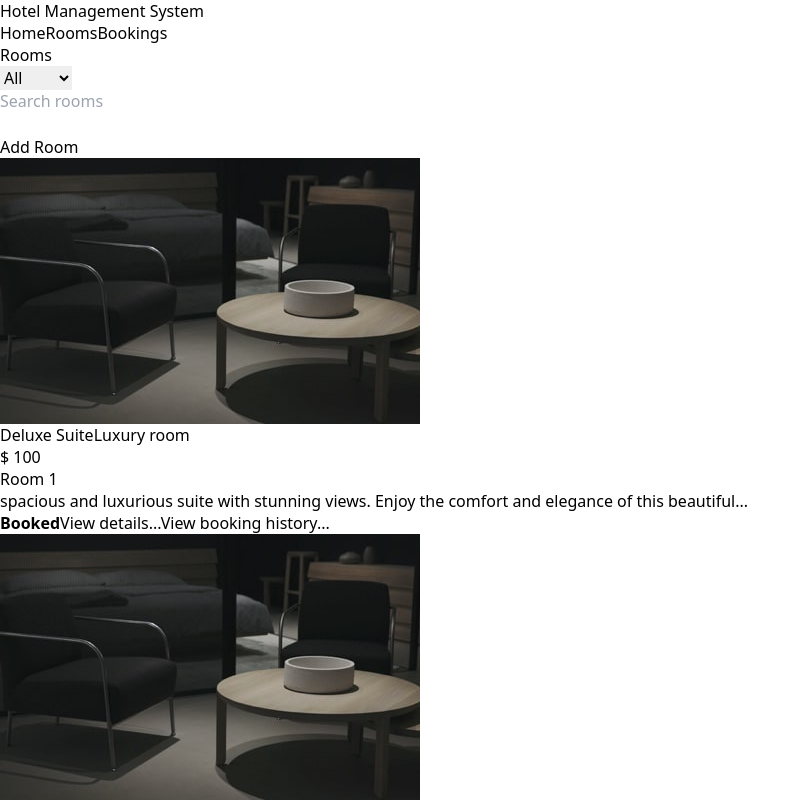
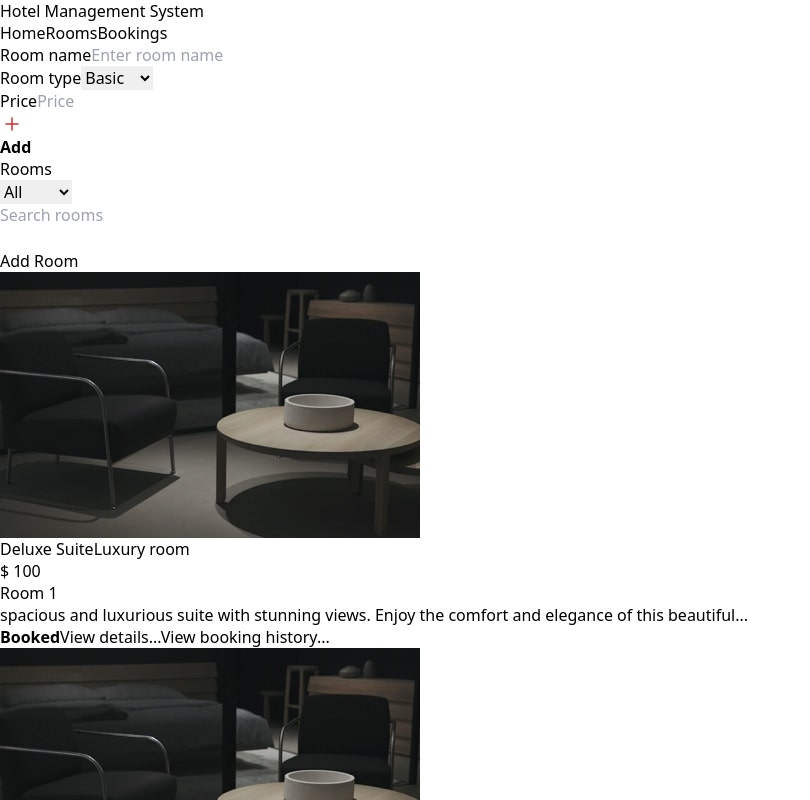
Before and after one commit to NTiger07/hotel-src, a React (Vite) app in the folder hotel-frontend/: page /rooms in a window 1280 px wide. Shown: the top 800 px of the page, without its empty margins (0-810 px from the left). Built offline with nearby package versions, Linux system fonts and the light colour scheme.

Commit message:
Add room dialogue DONE

```diff
--- a/hotel-frontend/src/components/Rooms/AddRoom.tsx
+++ b/hotel-frontend/src/components/Rooms/AddRoom.tsx
@@ -1,18 +1,20 @@
 const AddRoom = (props: any) => {
 
     return (
-        <div className="absolute z-50 bg-yellow flex flex-col h-max items-center justify-between mb-[3%] text-light-black font-medium">
+        <div className="w-[50vw] p-[3rem] h-[50vh] absolute gap-3 z-50 bg-white rounded-lg shadow-lg flex flex-col items-center justify-between text-light-black font-medium">
 
-            <div className="NAME flex w-[50%] mb-0 flex-col items-start justify-center">
+            <div className="NAME flex items-center w-full justify-between">
+                <span>Room name</span>
                 <input
-                    className="outline-none h-[3rem] w-[100%] bg-whites-plain rounded-6xs box-border flex flex-row py-[5%] pr-0 pl-[6%] items-start justify-start border-[1px] border-solid border-greys-etherium"
+                    className="outline-none w-[50%] bg-whites-plain rounded-6xs box-border flex flex-row py-[2%] pr-0 pl-[6%] items-start justify-start border-[1px] border-solid border-greys-etherium"
                     type="text"
-                    placeholder="Room name"
+                    placeholder="Enter room name"
                     required
                 />
             </div>
 
-            <div className="TYPE">
+            <div className="TYPE flex w-full items-center justify-between">
+                <span>Room type</span>
                 <select className="py-[.5rem] cursor-pointer px-[.6rem] text-[1.1rem] outline-none border rounded-md bg-transparent border-greys-etherium">
                     <option value="basic">Basic</option>
                     <option value="family">Family</option>
@@ -21,13 +23,25 @@ const AddRoom = (props: any) => {
                 </select>
             </div>
 
-            <div className="PRICE flex w-[50%] mb-0 flex-col items-start justify-center">
+            <div className="PRICE w-full flex items-center justify-between">
+                <span>Price</span>
                 <input
-                    className="outline-none h-[3rem] w-full bg-whites-plain rounded-6xs box-border flex flex-row py-[5%] pr-0 pl-[6%] items-start justify-start border-[1px] border-solid border-greys-etherium"
+                    className="outline-none w-[20%] bg-whites-plain rounded-6xs box-border flex flex-row py-[2%] pr-0 pl-[6%] items-start justify-start border-[1px] border-solid border-greys-etherium"
                     type="number"
                     placeholder="Price"
                     required
                 />
+            </div>
+
+            <div className="w-[20%] ml-[.7rem] flex justify-center items-center">
+                <button
+                    className="cursor-pointer bg-[transparent] h-[3rem] w-[100%] rounded-3xs flex flex-row items-center justify-center border-[1px] border-solid border-primary-red"
+                >
+                    <img src="/icons/add-red.svg" alt="" />
+                    <b className="relative text-base text-primary-red text-center">
+                        Add
+                    </b>
+                </button>
             </div>
 
 
--- a/hotel-frontend/src/components/Rooms/RoomsContainer.tsx
+++ b/hotel-frontend/src/components/Rooms/RoomsContainer.tsx
@@ -3,7 +3,7 @@ import RoomItem from "./RoomItem"
 import AddRoom from "./AddRoom"
 
 const RoomsContainer = () => {
-  const [isVisible, setIsVisible] = useState(false)
+  const [isVisible, setIsVisible] = useState(true)
   const [searchValue, setSearchValue] = useState("")
   const [roomType, setRoomType] = useState("")
 
```
Also changed, not shown: hotel-frontend/public/icons/add-red.svg (added).
